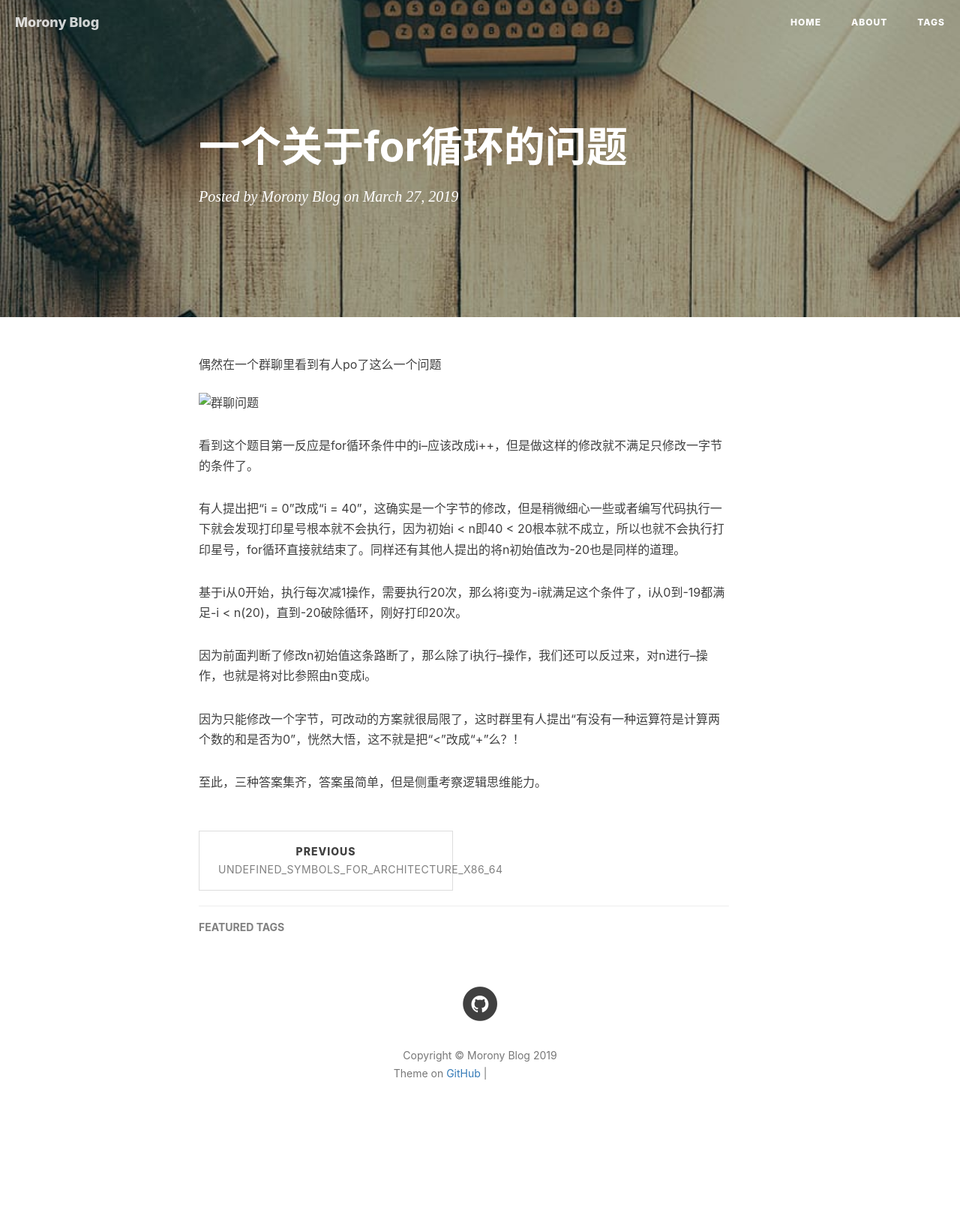
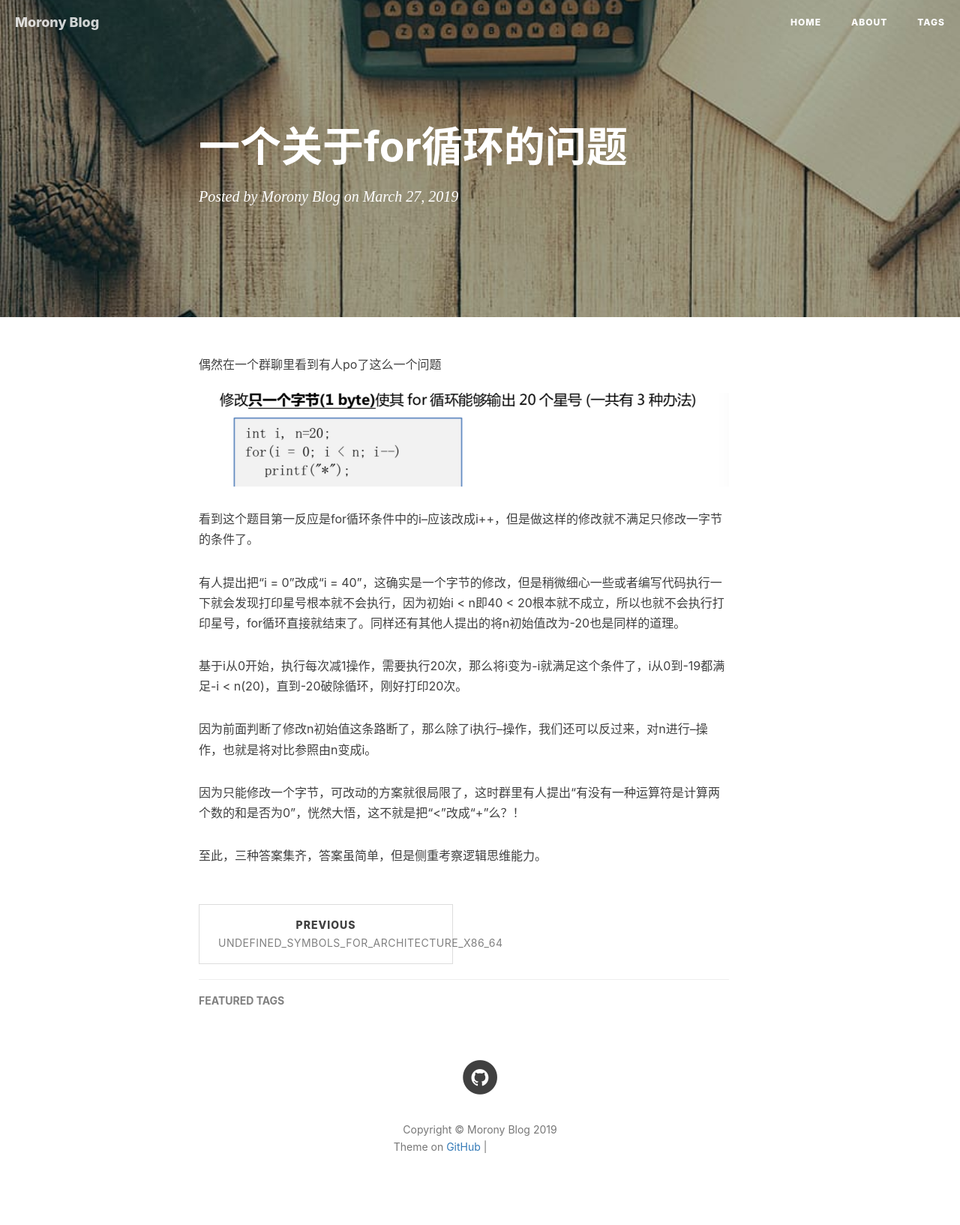
Before and after one commit to bw4uf/bw4uf.github.io, a Jekyll site: the page built from _posts/2019-03-27-一个关于for循环的问题.md, in a window 1280 px wide. Shown: the whole page at 75% size. Built offline with Jekyll 4.4.1, drawn with Linux system fonts in a browser that asks for light colours; nearby versions of some CDN libraries; our own code applies the rules of GitHub Pages for plain Markdown files; comment, search, counter and statistics services are not loaded; before the commit the page ends 1536 px from its top, so only the background shows below that; grey boxes are pictures that could not be loaded.

Commit message:
Update 2019-03-27-一个关于for循环的问题.md

```diff
--- a/_posts/2019-03-27-一个关于for循环的问题.md
+++ b/_posts/2019-03-27-一个关于for循环的问题.md
@@ -1,5 +1,5 @@
 偶然在一个群聊里看到有人po了这么一个问题
-![群聊问题](img/changeOneByte.jpg)
+![群聊问题](https://github.com/bw4uf/bw4uf.github.io/blob/master/_posts/changeOneByte.jpg)
 
 看到这个题目第一反应是for循环条件中的i--应该改成i++，但是做这样的修改就不满足只修改一字节的条件了。
 
```
